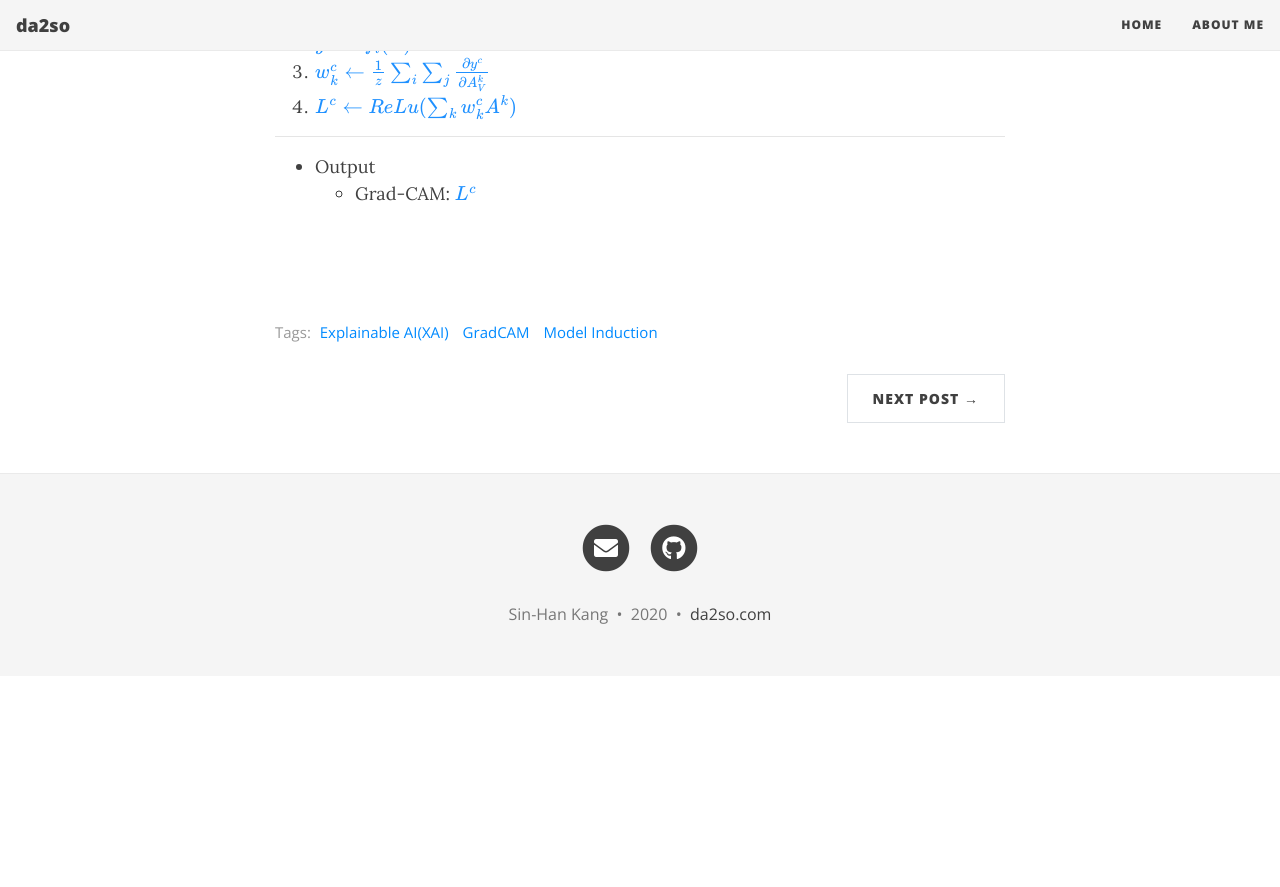
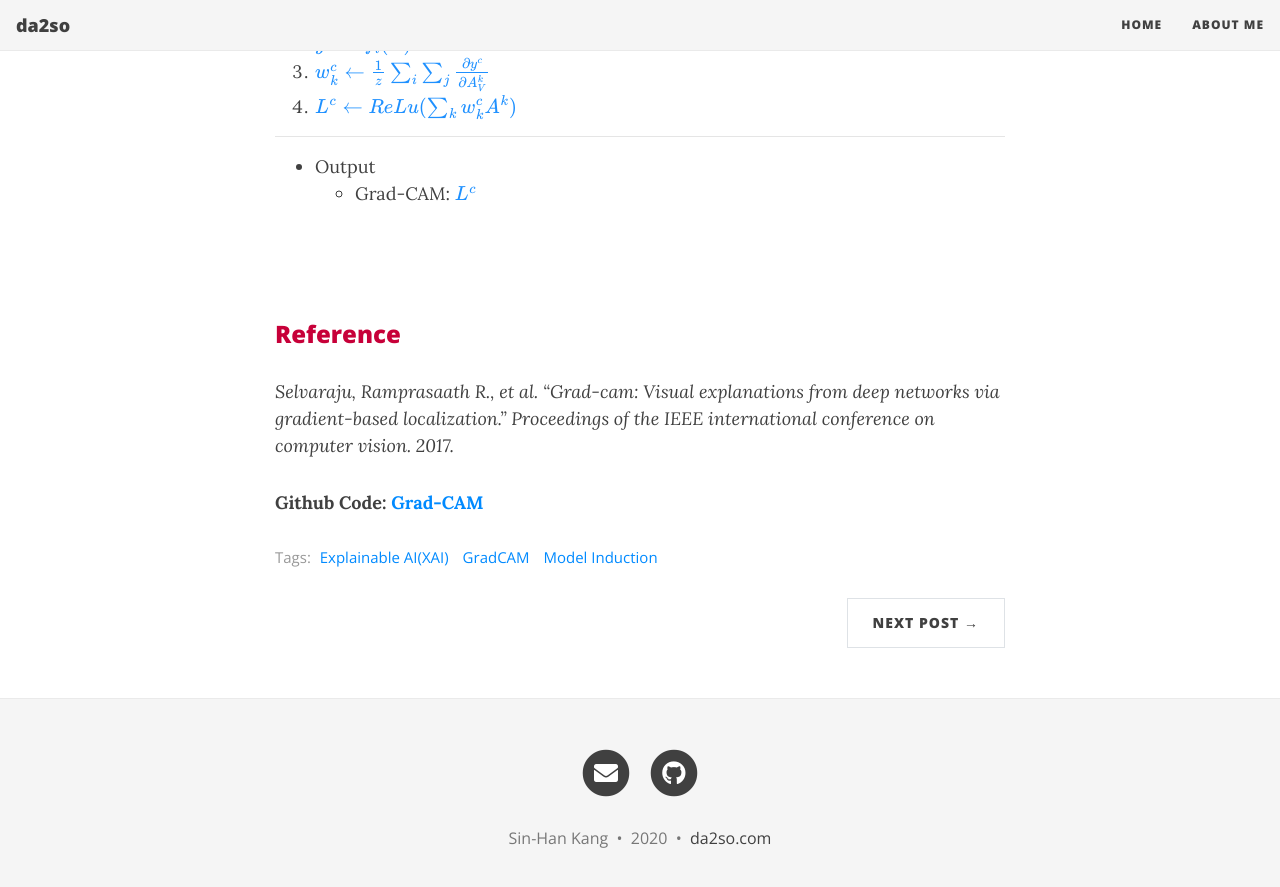
Before and after one commit to da2so/da2so.github.io, a Jekyll site: the page built from _posts/2020-08-10-GradCAM.md, in a window 1280 px wide and 900 px high, scrolled down 2349 px. Shown: the top 887 px of the window. Built offline with Jekyll 4.4.1, drawn with Linux system fonts in a browser that asks for light colours; nearby versions of some CDN libraries; formulas are drawn with MathJax 3; before the commit the page ends 3025 px from its top, so only the background shows below that.

Commit message:
Update 2020-08-10-GradCAM.md

```diff
--- a/_posts/2020-08-10-GradCAM.md
+++ b/_posts/2020-08-10-GradCAM.md
@@ -68,3 +68,11 @@ In summary, procedure of GradCAM is followed.
 
 <br />
 <br />
+
+
+
+### <span style="color:#C70039 ">Reference </span>
+*Selvaraju, Ramprasaath R., et al. "Grad-cam: Visual explanations from deep networks via gradient-based localization." Proceedings of the IEEE international conference on computer vision. 2017.*
+
+
+**Github Code: [Grad-CAM](https://github.com/da2so/GradCAM)**
```
